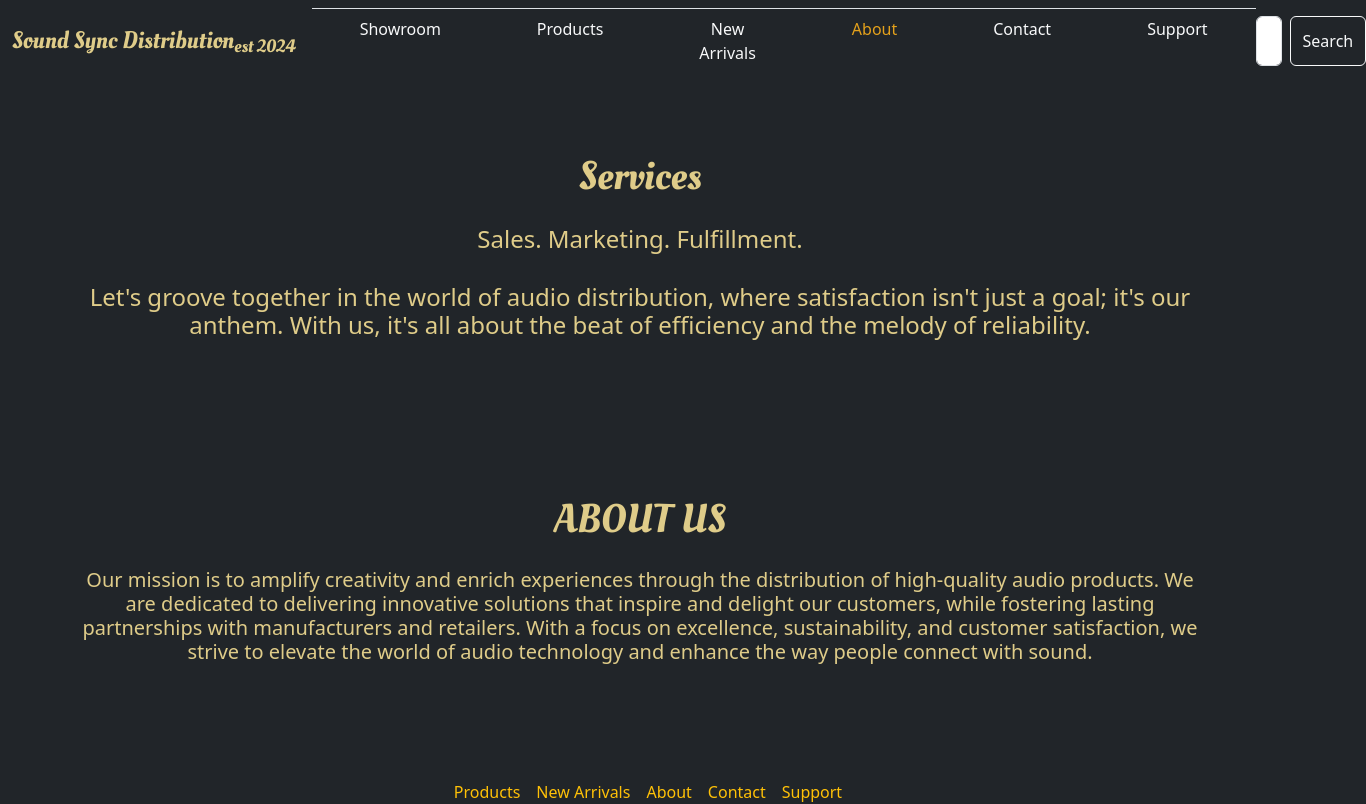
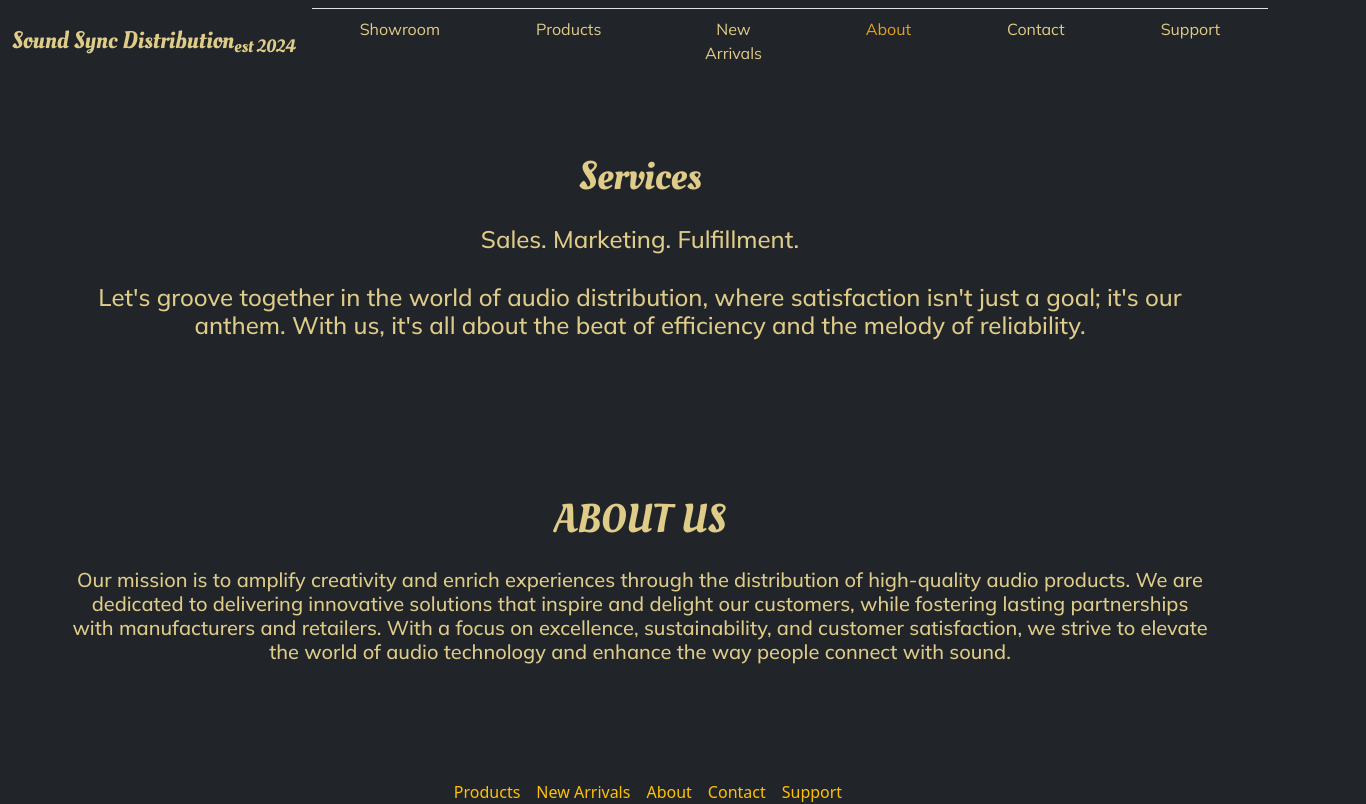
Before and after one commit to jb1756/Sound_Sync_Distribution, a React (Create React App) app: page /about in a window 1280 px wide. Shown: the top 804 px of the page, 1366 px wide, since content can reach past the window. Built offline with nearby package versions, Linux system fonts and the light colour scheme.

Commit message:
changed font

```diff
--- a/public/index.html
+++ b/public/index.html
@@ -3,7 +3,16 @@
   <head>
     <meta charset="utf-8" />
     <link rel="icon" href="%PUBLIC_URL%/favicon.ico" />
-    <link href="https://fonts.googleapis.com/css2?family=Oleo+Script&display=swap" rel="stylesheet">
+    <link
+      href="https://fonts.googleapis.com/css2?family=Oleo+Script&display=swap"
+      rel="stylesheet"
+    />
+    <link rel="preconnect" href="https://fonts.googleapis.com" />
+    <link rel="preconnect" href="https://fonts.gstatic.com" crossorigin />
+    <link
+      href="https://fonts.googleapis.com/css2?family=Mulish:ital,wght@0,200..1000;1,200..1000&display=swap"
+      rel="stylesheet"
+    />
     <meta name="viewport" content="width=device-width, initial-scale=1" />
     <meta name="theme-color" content="#000000" />
     <meta
--- a/src/components/about/index.js
+++ b/src/components/about/index.js
@@ -16,7 +16,7 @@ const About = () => {
           <h1>Services</h1>
         </div>
         <ul
-          className="list-unstyled"
+          className="list-unstyled bronzenavtext"
           style={{ marginBottom: "20px", color: "#dfcc89" }}
         >
           <li>Sales. Marketing. Fulfillment.</li>
@@ -42,7 +42,7 @@ const About = () => {
             ABOUT US
           </h1>
         </div>
-        <div style={{ marginBottom: "20px", color: "#dfcc89" }}>
+        <div className ="bronzenavtext" style={{ marginBottom: "20px", color: "#dfcc89" }}>
           Our mission is to amplify creativity and enrich experiences through
           the distribution of high-quality audio products. We are dedicated to
           delivering innovative solutions that inspire and delight our
--- a/src/components/navBar/index.css
+++ b/src/components/navBar/index.css
@@ -4,6 +4,11 @@
     color:#dfcc89;
     font-family: 'Oleo Script', cursive;
     font-size:x-large;
+}
+
+.bronzenavtext {
+    color: #dfcc89;
+    font-family: "Mulish", sans-serif;
 }
 
 .oleoScript {
--- a/src/components/navBar/index.js
+++ b/src/components/navBar/index.js
@@ -50,21 +50,12 @@ function NavBar(props) {
                 key={button.id}
                 as={Link}
                 to={button.to}
-                className={`text-light nav-link px-5 ${activeButton === button.id ? "active" : ""}`}
+                className={`bronzenavtext nav-link px-5 ${activeButton === button.id ? "active" : ""}`}
               >
                 {button.label}
               </Nav.Link>
             ))}
           </Nav>
-          <Form className="d-flex">
-            <Form.Control
-              type="search"
-              placeholder="Search"
-              className="goldtext me-2"
-              aria-label="Search"
-            />
-            <Button variant="outline-light">Search</Button>
-          </Form>
         </Navbar.Collapse>
       </Container>
     </Navbar>
```
